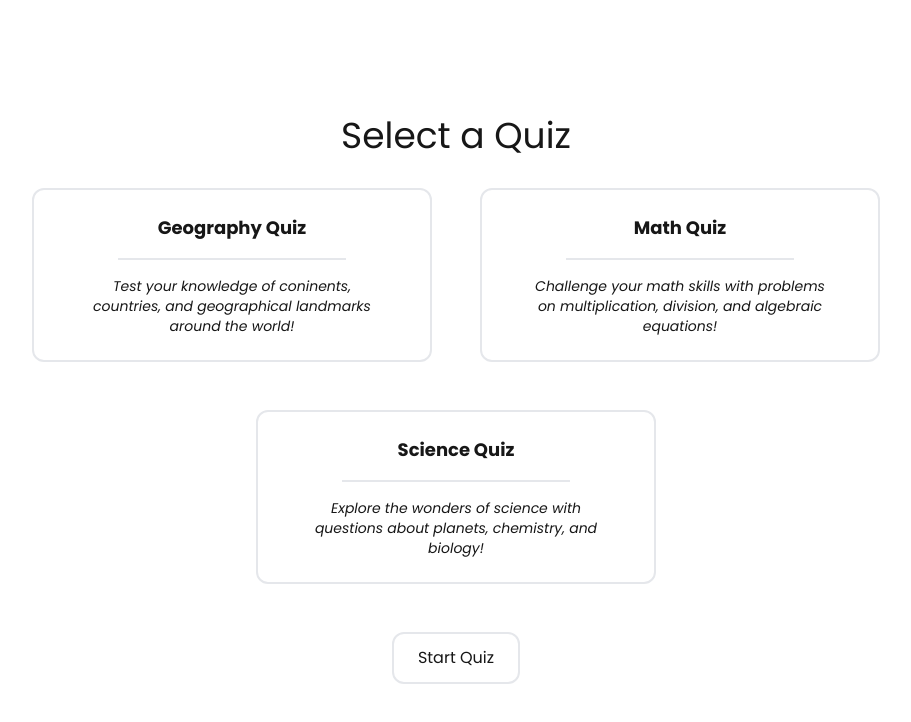
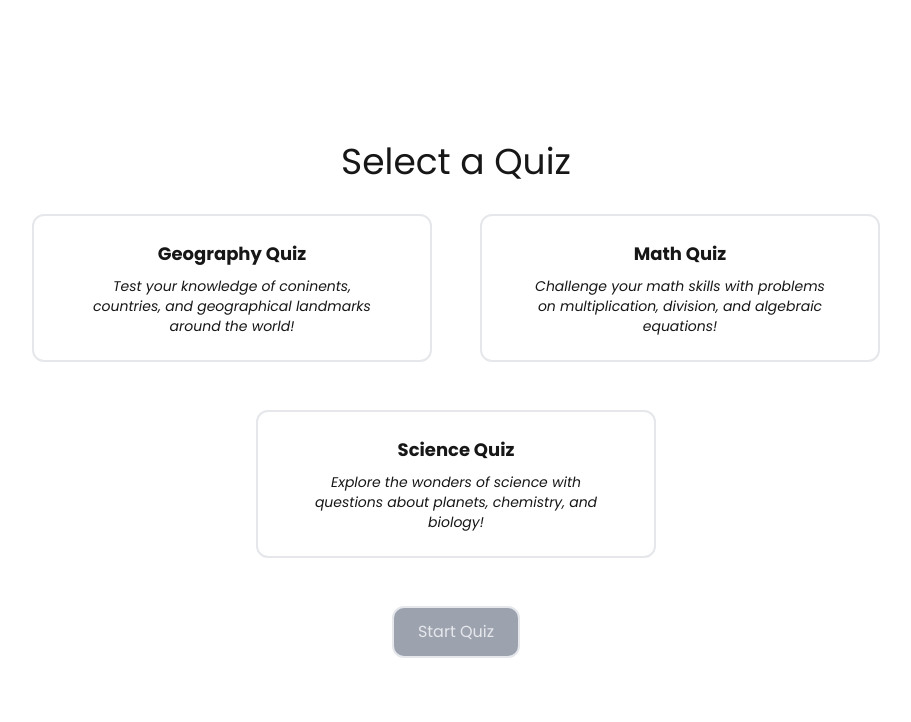
Before and after one commit to kagesite/react-app-mtec, a Next.js app in the folder quiz-app/: page / in a window 1280 px wide. Shown: the top 722 px of the page, without its empty margins (184-1095 px from the left). Built offline with nearby package versions, Linux system fonts and the light colour scheme.

Commit message:
End of Day. Need to style the quiz portion of the app.

```diff
--- a/quiz-app/src/app/components/MultiQuiz.jsx
+++ b/quiz-app/src/app/components/MultiQuiz.jsx
@@ -8,7 +8,6 @@ function MultiQuiz() {
         {
             name: "Geography Quiz",
             prompt: "Test your knowledge of coninents, countries, and geographical landmarks around the world!",
-            specialColor: "sky",
             questions: [
                 {
                     question: "What is the largest continent by land area?",
@@ -55,7 +54,6 @@ function MultiQuiz() {
         {
             name: "Math Quiz",
             prompt: "Challenge your math skills with problems on multiplication, division, and algebraic equations!",
-            specialColor: "green",
             questions: [
                 {
                     question: "What is 12 x 7?",
@@ -102,7 +100,6 @@ function MultiQuiz() {
         {
             name: "Science Quiz",
             prompt: "Explore the wonders of science with questions about planets, chemistry, and biology!",
-            specialColor: "purple",
             questions: [
                 {
                     question: "What planet is known as the Red Planet?",
@@ -270,11 +267,16 @@ function MultiQuiz() {
                                         return (
                                             <button
                                                 key={i}
-                                                className='border-2 rounded-xl max-w-[30%] min-w-[400px] py-6 px-2 text-center flex flex-col justify-center items-center gap-4'
+                                                className={`border-2 rounded-xl max-w-[30%] min-w-[400px] py-6 px-2 text-center flex flex-col justify-center items-center gap-2
+                                                    ${selectedQuiz === i
+                                                        ? `text-amber-400`
+                                                        : ""
+                                                    }
+                                                `}
                                                 onClick={() => setSelectedQuiz(i)}
                                             >
                                                 <h1 className='text-lg font-bold'>{quiz.name}</h1>
-                                                <hr className='border-500 border w-[60%]' />
+                                                {/* <hr className='border w-[60%]' /> */}
                                                 <i className='text-sm w-[80%]'>{quiz.prompt}</i>
                                             </button>
                                         )
@@ -282,7 +284,10 @@ function MultiQuiz() {
                                 }
                             </div>
                             <button
-                                className='border-2 w-fit px-6 py-3 rounded-xl'
+                                className={`border-2 w-fit px-6 py-3 rounded-xl
+                                    ${selectedQuiz === null
+                                        ? "bg-gray-400 text-gray-200 cursor-not-allowd"
+                                        : "bg-amber-500 text-white hover:bg-amber-400"}`}
                                 onClick={handleStart}
                             >
                                 Start Quiz
```
